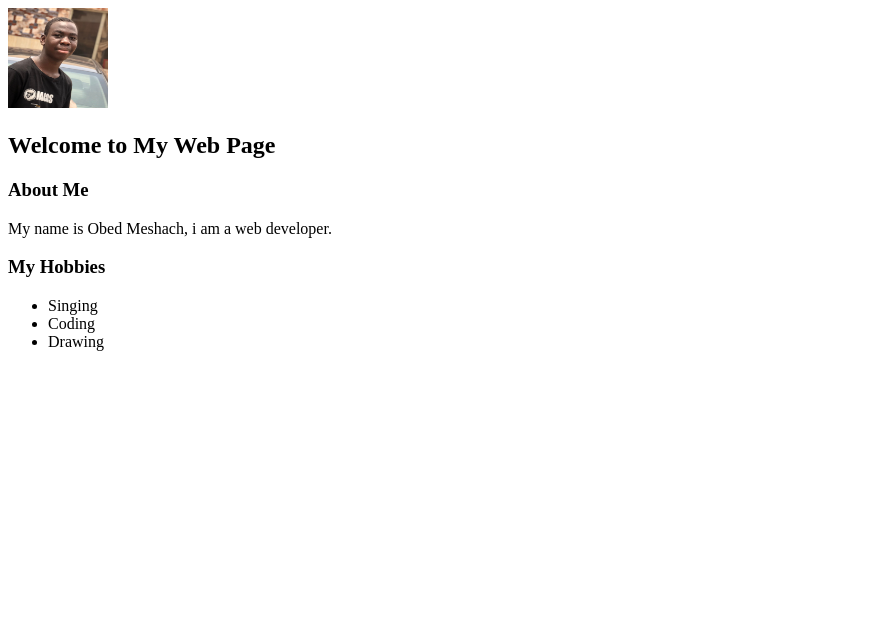
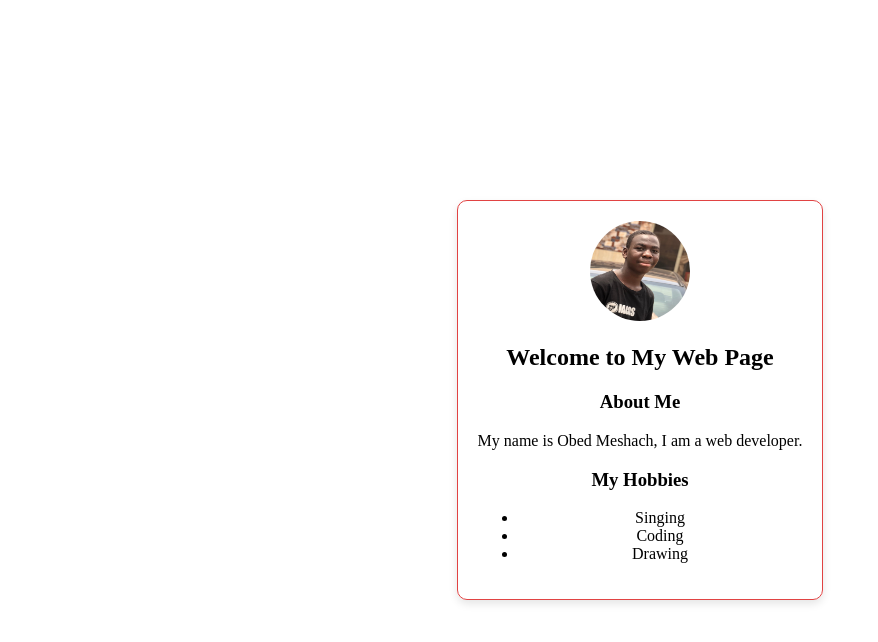
Before and after one commit to meshach5667/HTML-WEBPAGE, a plain HTML site: page index.html in a window 1280 px wide. Shown: the whole page, without its empty margins (0-878 px from the left). Drawn offline with Linux system fonts and the light colour scheme.

Commit message:
I added css

```diff
--- a/index.html
+++ b/index.html
@@ -1,15 +1,14 @@
 <!DOCTYPE html>
 <html lang="en">
   <head>
-    <meta charset="UTF-8" />
-    <meta name="viewport" content="width=device-width, initial-scale=1.0" />
-    <title>My Webpage</title>
+    <link rel="stylesheet" href="style.css" />
   </head>
-  <body>
+  <body class="center-content">
+    <div class="card">
       <img src="IMG_0583~2.jpeg" alt="This is me" width="100" height="100" />
       <h2>Welcome to My Web Page</h2>
       <h3>About Me</h3>
-    <p>My name is Obed Meshach, i am a web developer.</p>
+      <p>My name is Obed Meshach, I am a web developer.</p>
 
       <h3>My Hobbies</h3>
       <ul>
@@ -17,5 +16,6 @@
         <li>Coding</li>
         <li>Drawing</li>
       </ul>
+    </div>
   </body>
 </html>
--- /dev/null
+++ b/style.css
@@ -0,0 +1,21 @@
+body {
+    display: flex;
+    justify-content: center;
+    align-items: center;
+    height: 100vh;
+    margin: 0;
+  }
+
+  .card {
+    text-align: center;
+    padding: 20px;
+    border: 1px solid #ccc;
+    border-radius: 10px;
+    box-shadow: 0 4px 8px rgba(0, 0, 0, 0.1);
+    border-style: solid;
+    border-color: rgb(225, 67, 67);
+  }
+
+  img {
+    border-radius: 50%;
+  }
```
Lines whose indentation alone changed are shown as unchanged.
